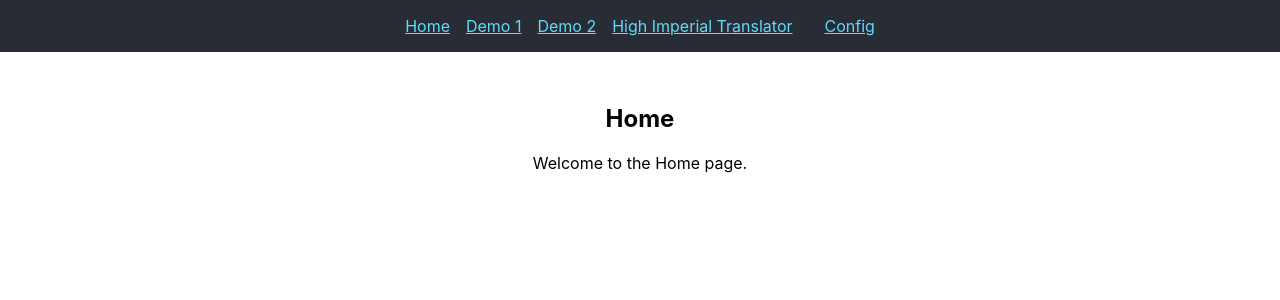
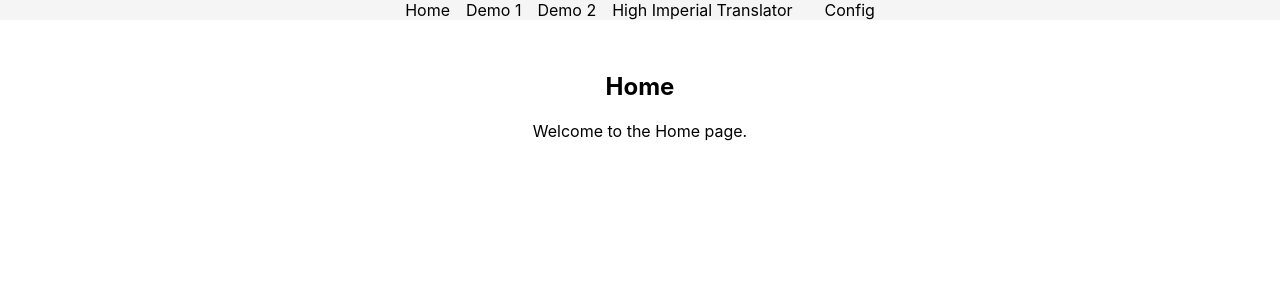
Before and after one commit to areeves/ai-experiments, a React (Create React App) app: page / in a window 1280 px wide. Shown: the top 300 px of the page. Built offline with nearby package versions, Linux system fonts and the light colour scheme.

Commit message:
Update nav colors

```diff
--- a/src/App.css
+++ b/src/App.css
@@ -28,6 +28,23 @@
   color: #61dafb;
 }
 
+/* Navigation bar styles */
+.navbar {
+  background-color: #f5f5f5;
+  color: #000;
+}
+
+.nav-link {
+  color: #000 !important;
+  margin-right: 1rem;
+  text-decoration: none;
+}
+
+.nav-link:last-child {
+  margin-right: 0;
+  margin-left: 1rem;
+}
+
 @keyframes App-logo-spin {
   from {
     transform: rotate(0deg);
--- a/src/App.tsx
+++ b/src/App.tsx
@@ -14,12 +14,12 @@ function App() {
   return (
     <Router>
       <div className="App">
-        <nav style={{ padding: '1rem', background: '#282c34' }}>
-          <Link to="/" style={{ color: '#61dafb', marginRight: '1rem' }}>Home</Link>
-          <Link to="/demo1" style={{ color: '#61dafb', marginRight: '1rem' }}>Demo 1</Link>
-          <Link to="/demo2" style={{ color: '#61dafb', marginRight: '1rem' }}>Demo 2</Link>
-          <Link to="/translator" style={{ color: '#61dafb', marginRight: '1rem' }}>High Imperial Translator</Link>
-          <Link to="/config" style={{ color: '#61dafb', marginLeft: '1rem' }}>Config</Link>
+        <nav className="navbar">
+          <Link to="/" className="nav-link">Home</Link>
+          <Link to="/demo1" className="nav-link">Demo 1</Link>
+          <Link to="/demo2" className="nav-link">Demo 2</Link>
+          <Link to="/translator" className="nav-link">High Imperial Translator</Link>
+          <Link to="/config" className="nav-link">Config</Link>
         </nav>
         <div style={{ padding: '2rem' }}>
           <Routes>
```
